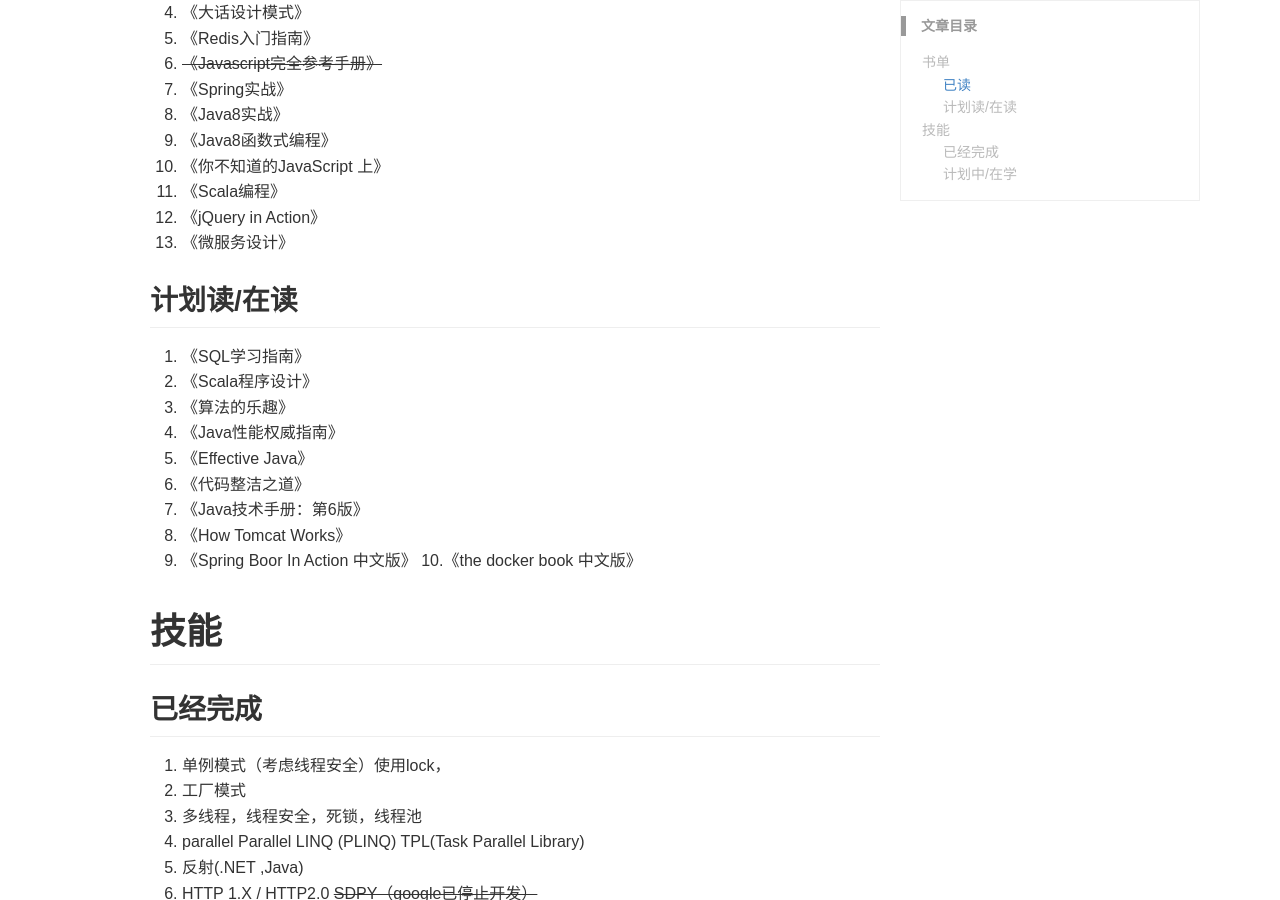
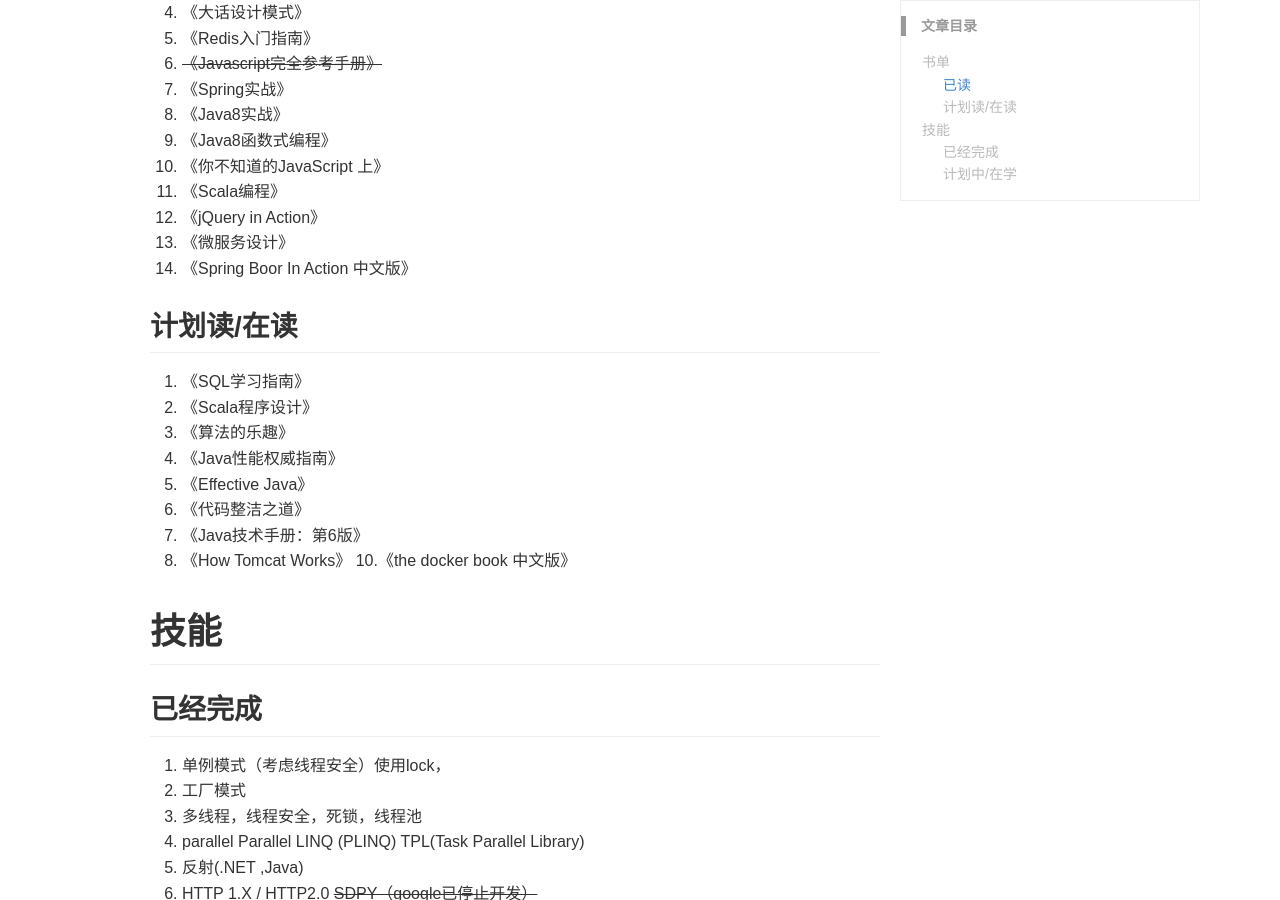
Before and after one commit to izhangzhihao/izhangzhihao.github.io, a Jekyll site: the page built from pages/MySkillTree.md, in a window 1280 px wide and 900 px high, scrolled down 414 px. Built offline with Jekyll 4.4.1, drawn with Linux system fonts in a browser that asks for light colours; part of the change alters nothing that is shown.

```diff
--- a/pages/MySkillTree.md
+++ b/pages/MySkillTree.md
@@ -21,6 +21,7 @@ permalink: /MySkillTree/
 12. 《Scala编程》
 13. 《jQuery in Action》
 14. 《微服务设计》
+15. 《Spring Boor In Action 中文版》
 
 ## 计划读/在读
 1. 《SQL学习指南》
@@ -31,7 +32,6 @@ permalink: /MySkillTree/
 6. 《代码整洁之道》
 7. 《Java技术手册：第6版》
 8. 《How Tomcat Works》
-9. 《Spring Boor In Action 中文版》
 10.《the docker book 中文版》
 
 # 技能
```
